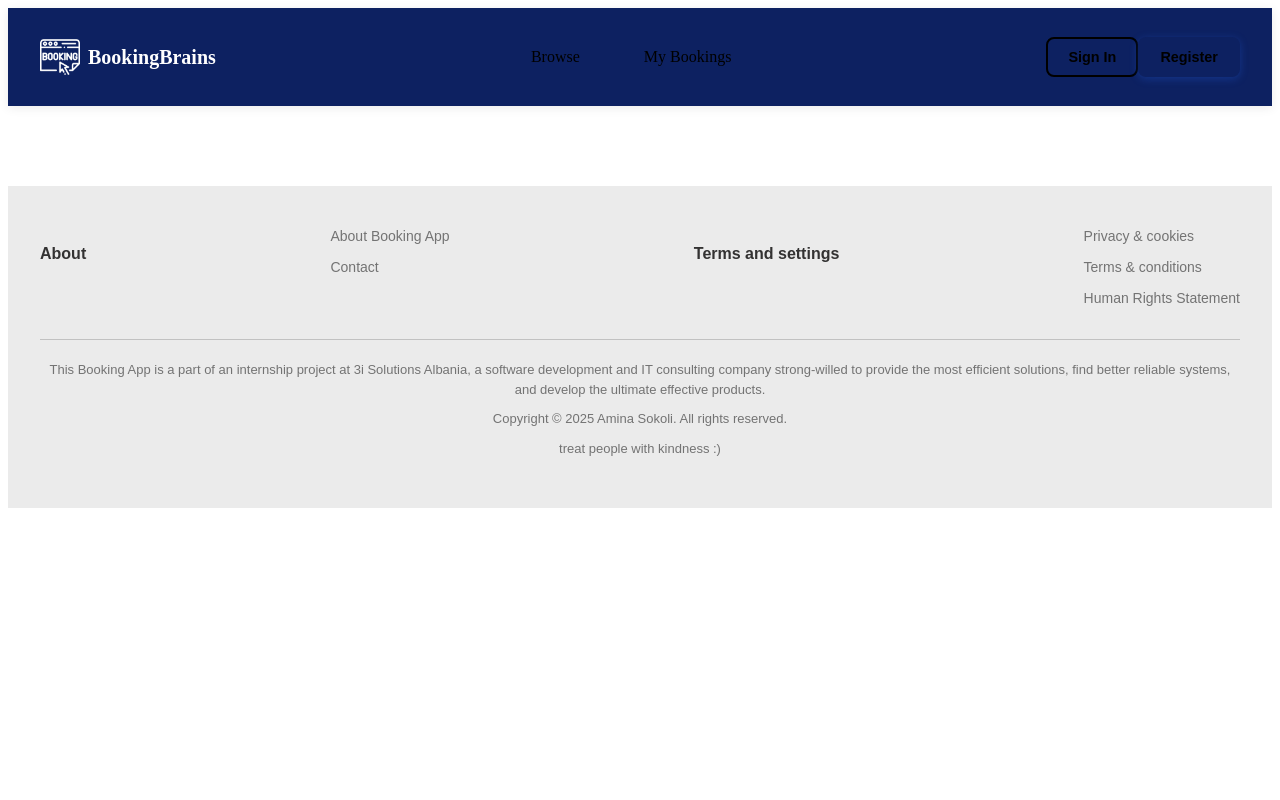
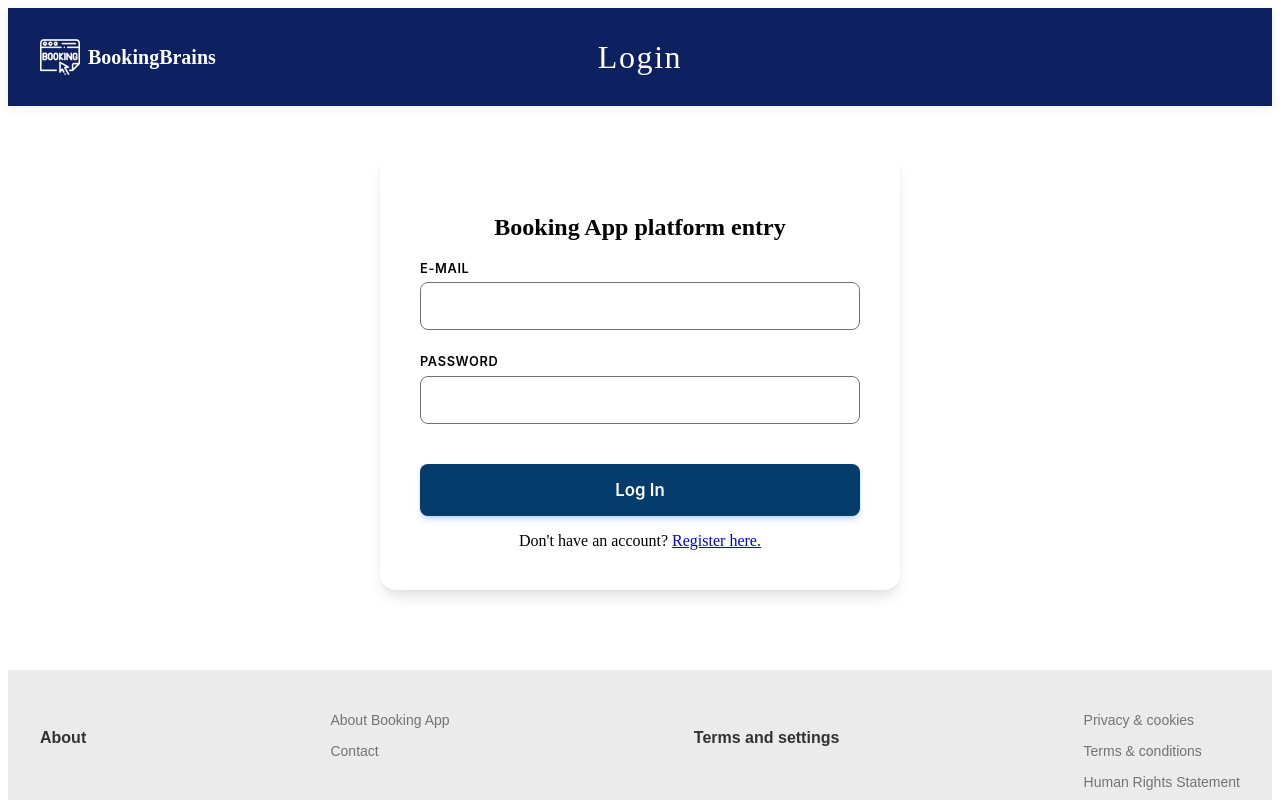
Before and after one commit to aminatpwk/Booking-App-Frontend, an Angular app: page /login in a window 1280 px wide. Before the commit this address led to /. Shown: the top 800 px of the page. Built offline with nearby package versions, Linux system fonts and the light colour scheme.

Commit message:
Feat: completed register and login functionality for user role

```diff
--- /dev/null
+++ b/src/app/core/guards/auth.guard.ts
@@ -0,0 +1,15 @@
+import {CanActivateFn, Router} from '@angular/router';
+import {AuthService} from '../services/auth.service';
+import {inject} from '@angular/core';
+
+export const authGuard: CanActivateFn = (route, state) => {
+  const authService = inject(AuthService);
+  const router = inject(Router);
+
+  if(authService.isLoggedIn()){
+    return true;
+  }else{
+    router.navigate(['/login']);
+    return false;
+  }
+};
--- a/src/app/core/services/auth.service.ts
+++ b/src/app/core/services/auth.service.ts
@@ -1,6 +1,6 @@
 import { Injectable } from '@angular/core';
 import {HttpClient} from '@angular/common/http';
-import {Observable} from 'rxjs';
+import {Observable, tap} from 'rxjs';
 
 const API_BASE_URL = 'https://localhost:7157/api/v1'
 
@@ -8,6 +8,8 @@ const API_BASE_URL = 'https://localhost:7157/api/v1'
   providedIn: 'root'
 })
 export class AuthService {
+  private readonly userRole = 'User';
+
     constructor(private http: HttpClient) {
 
     }
@@ -20,4 +22,28 @@ export class AuthService {
       return this.http.post(`${API_BASE_URL}/Owner`, ownerDto);
     }
 
+    login(credentials: any): Observable<string> {
+      const loginPayload = {
+        ...credentials,
+        role: this.userRole
+      }
+      return this.http.post(`${API_BASE_URL}/User/login`, loginPayload, {responseType: 'text'})
+        .pipe(tap(token => {
+          if(token){
+            localStorage.setItem('token', token);
+          }
+        }));
+    }
+
+    getToken(): string | null {
+      return localStorage.getItem('token');
+    }
+
+    isLoggedIn(): boolean{
+      return !!this.getToken();
+    }
+
+    logOut(): void{
+      localStorage.removeItem('token');
+    }
 }
--- a/src/app/features/auth/components/login/login.css
+++ b/src/app/features/auth/components/login/login.css
@@ -0,0 +1,164 @@
+:root {
+  --primary-color: rgba(4, 60, 108, 0.7);
+  --secondary-color: #1e3a8a;
+  --background-light: #f9fafb;
+  --surface-white: #ffffff;
+  --text-dark: #1f2937;
+  --text-medium: #4b5563;
+  --border-default: #737373;
+  --border-focus: #93c5fd;
+  --error-red: #ef4444;
+  --success-green: #10b981;
+}
+
+form {
+  max-width: 440px;
+  margin: 3rem auto;
+  padding: 2.5rem;
+  background: var(--surface-white);
+  border-radius: 16px;
+  box-shadow: 0 10px 15px -3px rgba(0, 0, 0, 0.1), 0 4px 6px -2px rgba(0, 0, 0, 0.05);
+  border: 1px solid var(--border-default);
+  position: relative;
+}
+
+.login-form::before {
+  content: none;
+}
+
+.login-form {
+  margin-bottom: 2rem;
+}
+
+p {
+  margin-bottom: 1.5rem;
+}
+
+h2{
+  text-align: center;
+  color: var(--text-dark);
+}
+
+p:last-child {
+  margin-bottom: 0;
+}
+
+.form-title {
+  text-align: center;
+  color: var(--text-dark);
+  font-size: 2rem;
+  font-weight: 700;
+  margin-bottom: 2rem;
+  border-bottom: 1px solid var(--border-default);
+  padding-bottom: 1rem;
+}
+
+label {
+  display: block;
+  font-weight: 600;
+  font-size: 0.8rem;
+  color: var(--text-medium);
+  margin-bottom: 0.4rem;
+  text-transform: uppercase;
+  letter-spacing: 0.05em;
+  font-family: 'Inter', 'Segoe UI', sans-serif;
+}
+
+input[type="text"],
+input[type="email"],
+input[type="password"],
+input[type="tel"] {
+  width: 100%;
+  padding: 0.8rem 1rem;
+  border: 1px solid;
+  border-color: #737373FF;
+  border-radius: 8px;
+  font-size: 1rem;
+  color: var(--text-dark);
+  background-color: var(--background-light);
+  transition: all 0.2s ease-in-out;
+  box-sizing: border-box;
+  font-weight: 400;
+  min-height: 48px;
+}
+
+input[type="text"]:focus,
+input[type="email"]:focus,
+input[type="password"]:focus,
+input[type="tel"]:focus {
+  outline: none;
+  border-color: var(--primary-color);
+  box-shadow: 0 0 0 3px rgba(59, 130, 246, 0.2);
+  background-color: var(--surface-white);
+  transform: none;
+}
+
+input[type="text"]:hover,
+input[type="email"]:hover,
+input[type="password"]:hover,
+input[type="tel"]:hover {
+  border-color: var(--border-focus);
+  background-color: var(--surface-white);
+  transform: none;
+}
+
+input::placeholder {
+  color: var(--text-medium);
+  opacity: 1;
+  font-weight: 300;
+}
+
+button {
+  width: 100%;
+  padding: 1rem 1.5rem;
+  background-color: rgb(4, 60, 108);
+  color: #fff;
+  border: none;
+  border-radius: 8px;
+  font-size: 1.05rem;
+  font-weight: 600;
+  font-family: 'Inter', sans-serif;
+  text-transform: none;
+  letter-spacing: 0;
+  cursor: pointer;
+  transition: all 0.2s ease;
+  box-shadow: 0 4px 6px -1px rgba(59, 130, 246, 0.3), 0 2px 4px -2px rgba(59, 130, 246, 0.2);
+  min-height: 52px;
+  margin-top: 0.5rem;
+}
+
+button:hover {
+  background-color: #043C6C87;
+}
+
+button:active {
+  transform: translateY(1px);
+  box-shadow: 0 2px 4px rgba(59, 130, 246, 0.3);
+}
+
+button:focus {
+  outline: none;
+  box-shadow: 0 0 0 4px rgba(59, 130, 246, 0.3);
+}
+
+button:disabled {
+  background: var(--border-default);
+  color: var(--text-medium);
+  cursor: not-allowed;
+  transform: none;
+  box-shadow: none;
+}
+
+.error-message {
+  color: #dc2626;
+}
+
+input.error {
+  border-color: var(--error-red);
+  box-shadow: 0 0 0 3px rgba(239, 68, 68, 0.2);
+}
+
+.register-redirect {
+  align-self: center;
+  text-align: center;
+}
--- a/src/app/features/auth/components/login/login.html
+++ b/src/app/features/auth/components/login/login.html
@@ -1 +1,40 @@
-<p>login works!</p>
+<form [formGroup]="loginForm" (ngSubmit)="onSubmit()">
+  <h2>Booking App platform entry</h2>
+  <div class="login-form">
+    <p>
+      <label for = "user-email">E-mail</label>
+      <input
+        id="user-email"
+        type="email"
+        formControlName="email"
+        />
+      @if (loginForm.get('email')?.touched && loginForm.get('email')?.errors?.['required']){
+        <span class="error-message">E-mail is required.</span>
+      }
+    </p>
+
+    <p>
+      <label for="user-password">Password</label>
+      <input
+        id="user-password"
+        type="password"
+        formControlName="password"
+        />
+      @if (loginForm.get('password')?.touched && loginForm.get('password')?.errors?.['required']){
+        <span class="error-message">Password is required.</span>
+      }
+    </p>
+  </div>
+
+  @if (errorMessage){
+    <div class="error-message">
+      {{errorMessage}}
+    </div>
+    }
+
+  <button type="submit">Log In</button>
+
+  <p class="register-redirect">
+    Don't have an account? <a href="/register">Register here.</a>
+  </p>
+</form>
--- a/src/app/features/auth/components/login/login.ts
+++ b/src/app/features/auth/components/login/login.ts
@@ -1,11 +1,46 @@
 import { Component } from '@angular/core';
+import {AuthService} from '../../../../core/services/auth.service';
+import {Router} from '@angular/router';
+import {FormBuilder, FormGroup, ReactiveFormsModule, Validators} from '@angular/forms';
 
 @Component({
   selector: 'app-login',
-  imports: [],
+  imports: [
+    ReactiveFormsModule
+  ],
   templateUrl: './login.html',
   styleUrl: './login.css'
 })
 export class Login {
+  loginForm!: FormGroup;
+  errorMessage: string | null = null;
 
+  constructor(private authService: AuthService,
+              private router: Router,
+              private fb: FormBuilder) {
+  }
+
+  ngOnInit(): void{
+    this.loginForm = this.fb.group({
+      email: ['', [Validators.required, Validators.email]],
+      password:  ['', [Validators.required]]
+    });
+  }
+
+  onSubmit(){
+    this.errorMessage = null;
+
+    if(this.loginForm.invalid){
+      return;
+    }
+
+    this.authService.login(this.loginForm.value).subscribe({
+      next: (token) => {
+        this.router.navigate(['/dashboard']);
+      },
+      error: (error) => {
+        this.errorMessage = 'Wrong credentials or server error!'
+      }
+    });
+  }
 }
--- a/src/app/features/auth/components/register/register.css
+++ b/src/app/features/auth/components/register/register.css
@@ -32,6 +32,11 @@ form {
 
 p {
   margin-bottom: 1.5rem;
+}
+
+h2{
+  text-align: center;
+  color: var(--text-dark);
 }
 
 p:last-child {
--- a/src/app/features/auth/components/register/register.html
+++ b/src/app/features/auth/components/register/register.html
@@ -1,4 +1,5 @@
 <form [formGroup]="registrationForm" (ngSubmit)="onSubmit()">
+  <h2>Register</h2>
   <div class="register-form">
     <p>
       <label for="user-first-name">First Name</label>
@@ -85,9 +86,9 @@
       }
     </p>
 
-    <p class="login-redirect">
-      <a href="">Register as an Owner.</a>
-    </p>
+<!--    <p class="login-redirect">-->
+<!--      <a href="">Register as an Owner.</a>-->
+<!--    </p>-->
 
     @if (isOwnerRegistration){
       <p>
@@ -151,6 +152,6 @@
   </p>
 
   <p class="login-redirect">
-    Already have an account? <a href="">Log in here.</a>
+    Already have an account? <a href="/login">Log in here.</a>
   </p>
 </form>
--- /dev/null
+++ b/src/app/features/dashboard/dashboard.html
@@ -0,0 +1 @@
+<p>dashboard works!</p>
```
Also changed, not shown: src/app/app.routes.ts (+6 -1 lines), src/app/core/interceptor/auth-interceptor.ts (+21 -4 lines), src/app/features/dashboard/dashboard.ts (added, +11 -0 lines), src/app/features/dashboard/dashboard.css (added), 1 other file (tests, documents, lock files or other folders).
